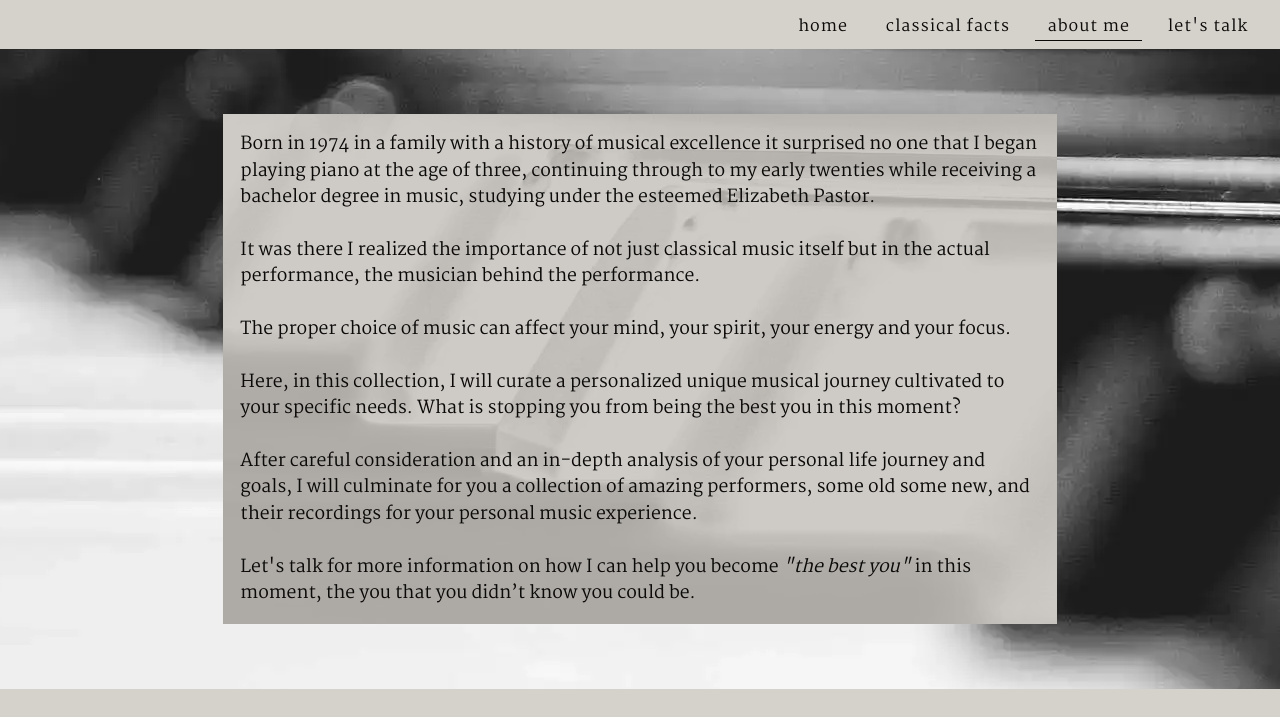
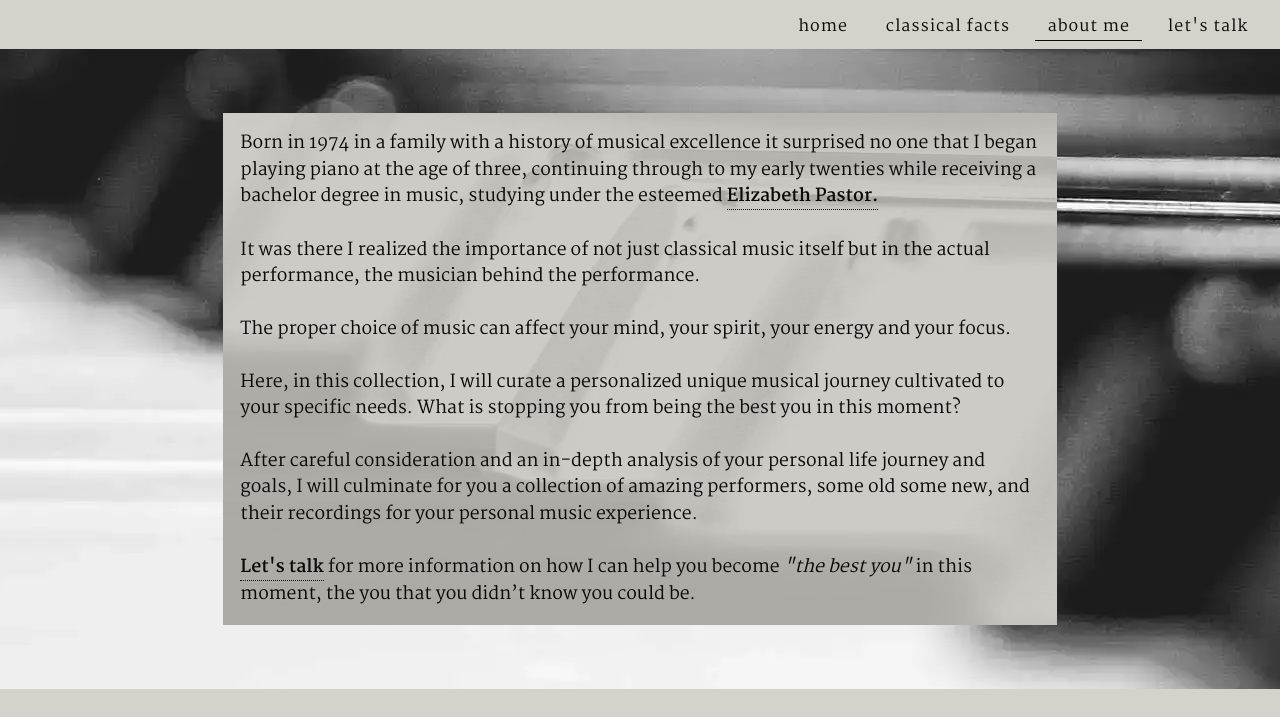
Before and after one commit to AliceOhio/reimagine.classical, a plain HTML site: page aboutme.html in a window 1280 px wide. Shown: the top 717 px of the page. Drawn offline with Linux system fonts and the light colour scheme.

Commit message:
Style hyperlinks and add tooltips in aboutme

```diff
--- a/aboutme.html
+++ b/aboutme.html
@@ -32,8 +32,7 @@
                 piano at the age of three, continuing through to my early twenties while receiving a bachelor degree
                 in music, studying under the esteemed <a
                     href="http://ashlanduniversitymusic.blogspot.com/2018/11/remembering-liz.html" target="_blank"
-                    aria-label="Go to one-page overview of Elizabeth Pastor (opens in a new tab).">Elizabeth Pastor.</a>
-
+                    aria-label="Go to one-page overview of Elizabeth Pastor (opens in a new tab)." class="tooltip" title="Click here for more info">Elizabeth Pastor.</a>
                 <br><br>
                 It was there I realized the importance of not just classical music itself but in the actual performance,
                 the musician behind the performance.
@@ -47,7 +46,7 @@
                 culminate for you a collection of amazing performers, some old some new, and their recordings for your
                 personal music experience.
                 <br><br>
-                <a href="letstalk.html">Let's talk</a> for more information on how I can help you become <em>"the best
+                <a href="letstalk.html" class="tooltip" title="Click here for more info">Let's talk</a> for more information on how I can help you become <em>"the best
                     you"</em> in this moment, the you that you didn’t know you could be.
             </p>
         </div>
--- a/assets/css/style.css
+++ b/assets/css/style.css
@@ -174,6 +174,16 @@ h3 {
     font-size: 110%;
 }
 
+.aboutme a {
+    font-weight: 700;
+}
+
+.tooltip {
+    position: relative;
+    display: inline-block;
+    border-bottom: 1px dotted #0B0A08;
+}
+
 .aboutme p a:link,
 a:visited {
     text-decoration: none;
@@ -215,7 +225,6 @@ textarea {
     top: 50%;
     left: 50%;
     transform: translate(-50%, -50%);
-
 }
 
 #pronoun {
```
